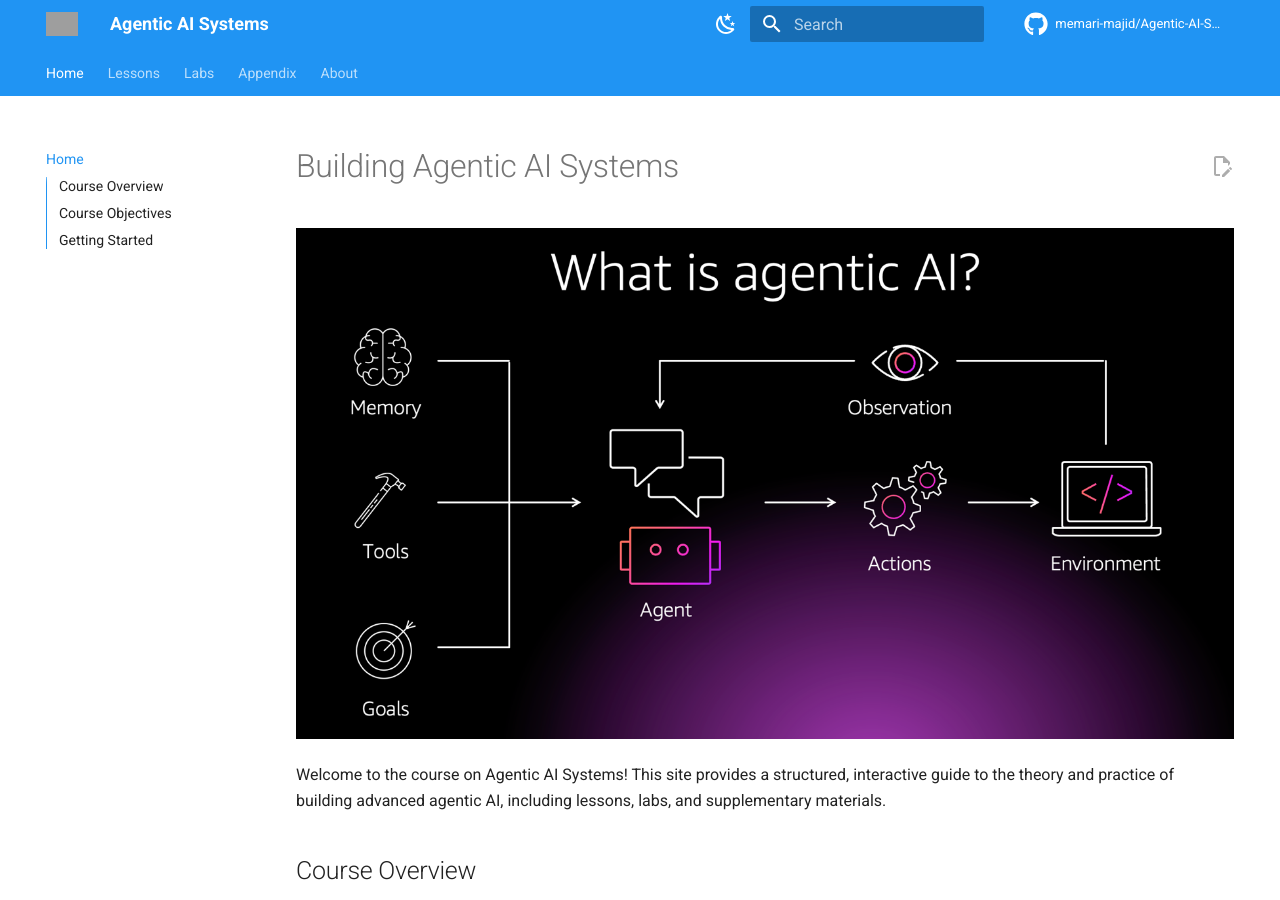
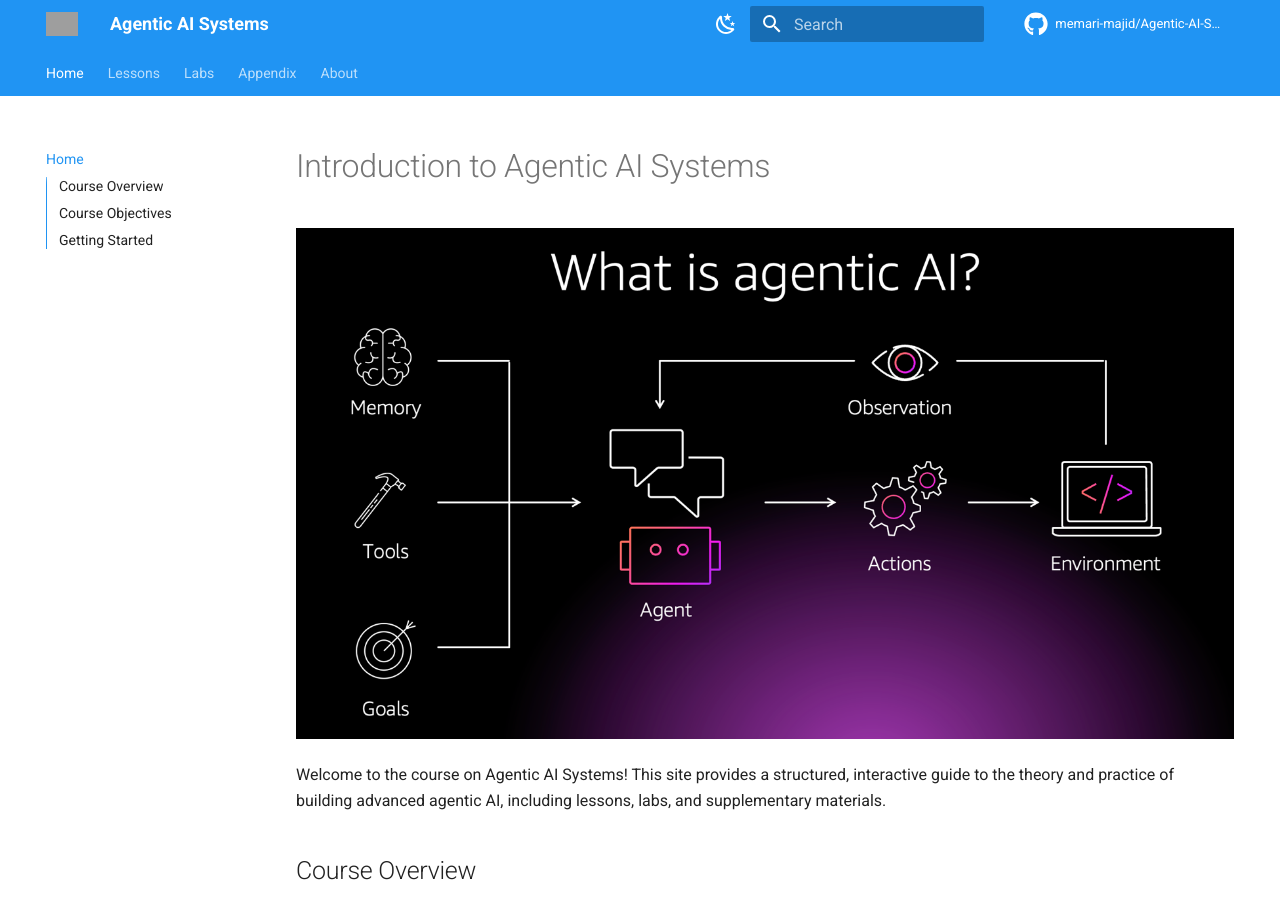
Before and after one commit to memari-majid/Agentic-AI-Systems, an MkDocs documentation site: the page built from docs/index.md, in a window 1280 px wide and 900 px high. Built offline with MkDocs 1.6.1 and Material for MkDocs 9.7.7, drawn with Linux system fonts in a browser that asks for light colours; comment, search, counter and statistics services are not loaded; grey boxes are pictures that could not be loaded.

Commit message:
Update documentation structure by renaming index page and removing edit links in MkDocs configuration, along with logo image update for branding consistency.

```diff
--- a/docs/index.md
+++ b/docs/index.md
@@ -1,4 +1,4 @@
-# Building Agentic AI Systems
+# Introduction to Agentic AI Systems
 
 ![Banner](./image.png)
 
--- a/mkdocs.yml
+++ b/mkdocs.yml
@@ -2,7 +2,7 @@ site_name: Agentic AI Systems
 site_url: https://memari-majid.github.io/Agentic-AI-Systems/
 repo_url: https://github.com/memari-majid/Agentic-AI-Systems
 repo_name: memari-majid/Agentic-AI-Systems
-edit_uri: edit/main/docs/
+# edit_uri removed to disable "Edit this page" links
 
 # Theme configuration
 theme:
@@ -19,7 +19,6 @@ theme:
     - navigation.top
     - toc.integrate
     - content.code.copy
-    - content.action.edit
     - search.suggest
     - search.highlight
   palette:
```
Also changed, not shown: docs/majid_memari_profile.JPG (added), 1 other file.
